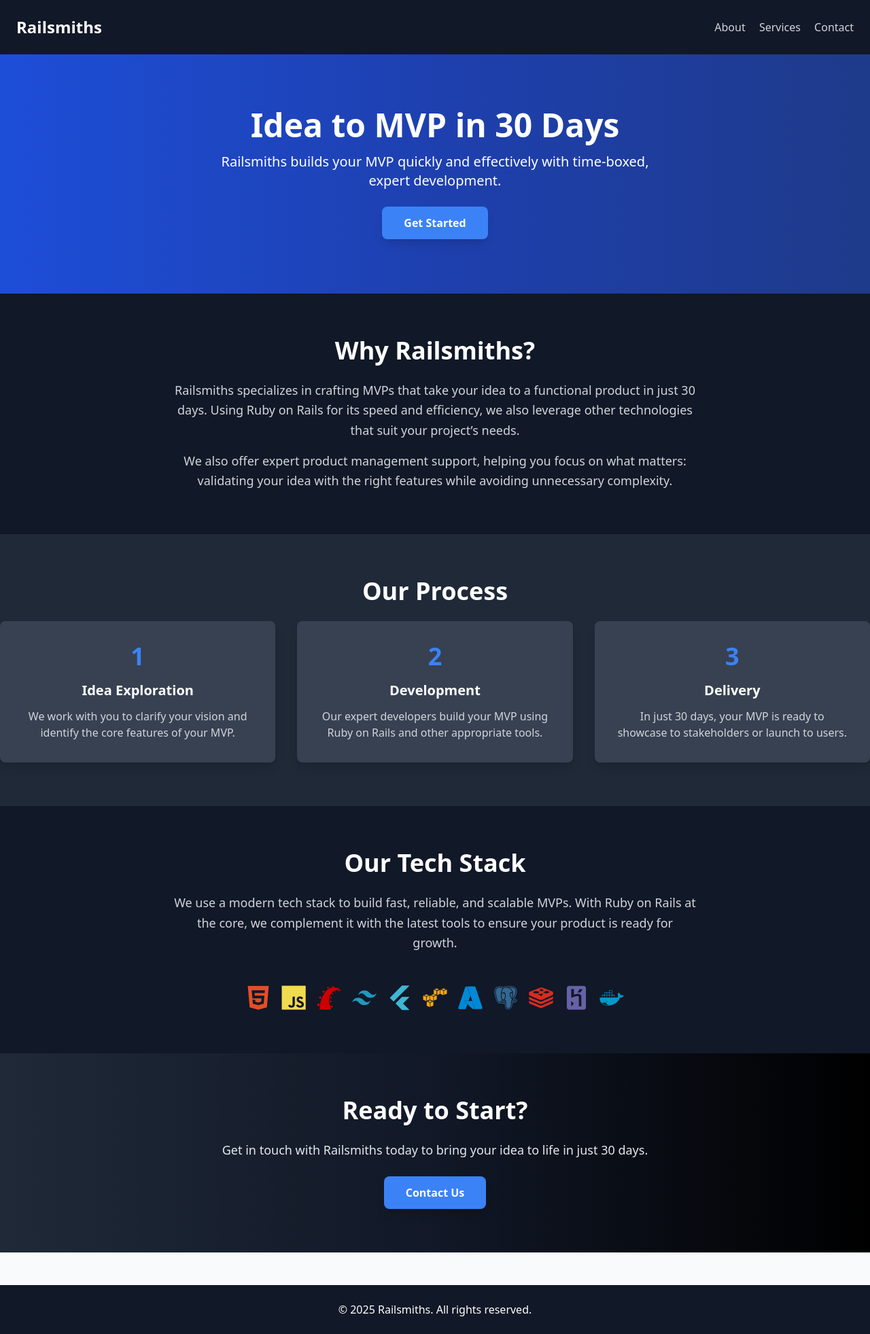
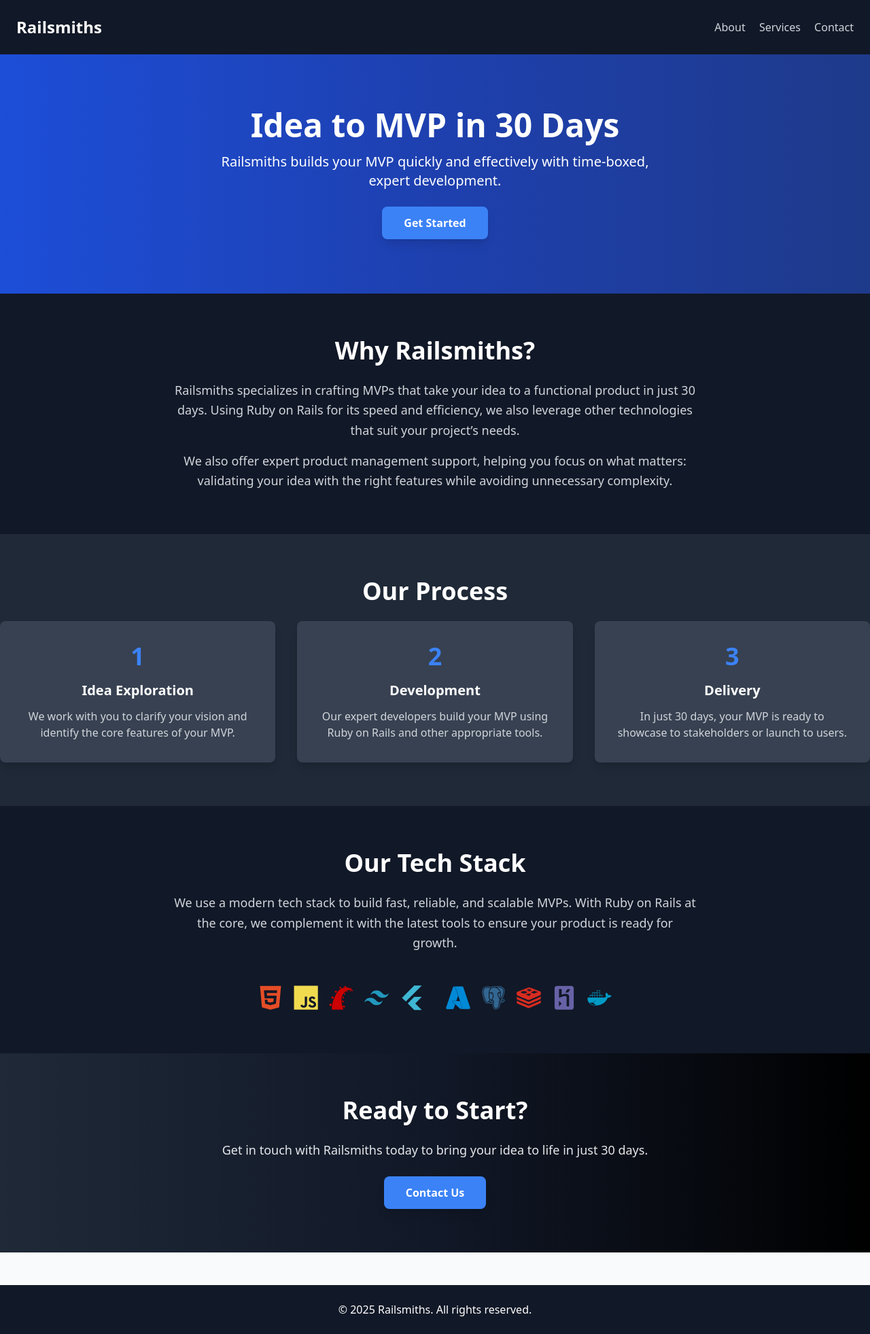
Before and after one commit to mcdonald-conor/railsmiths, a Jekyll site: the page built from index.html, in a window 1280 px wide. Shown: the whole page at 68% size. Built offline with Jekyll 4.4.1, drawn with Linux system fonts in a browser that asks for light colours; nearby versions of some CDN libraries.

Commit message:
edit aws

```diff
--- a/index.html
+++ b/index.html
@@ -69,7 +69,7 @@
       <i class="devicon-rails-plain colored text-4xl"></i>
       <i class="devicon-tailwindcss-plain colored text-4xl"></i>
       <i class="devicon-flutter-plain colored text-4xl"></i>
-      <i class="devicon-amazonwebservices-original colored text-4xl"></i>
+      <i class="devicon-amazonwebservices colored text-4xl"></i>
       <i class="devicon-azure-plain colored text-4xl"></i>
       <i class="devicon-postgresql-plain colored text-4xl"></i>
       <i class="devicon-redis-plain colored text-4xl"></i>
```
